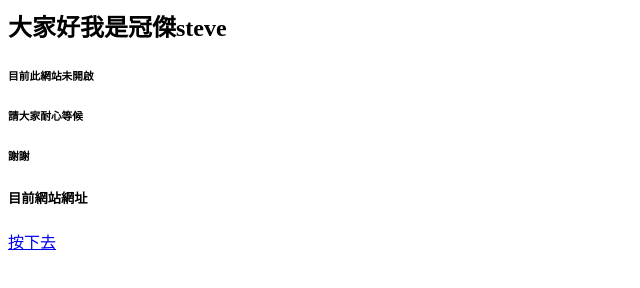
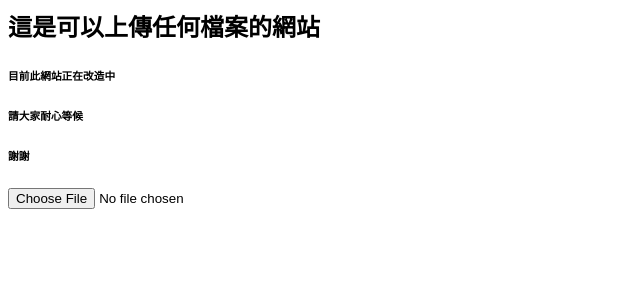
Before and after one commit to guanjiehuan/guanjiehuan.github.io, a plain HTML site: page index.html in a window 1280 px wide. Shown: the whole page, without its empty margins (0-640 px from the left). Drawn offline with Linux system fonts and the light colour scheme.

Commit message:
Add files via upload

```diff
--- a/index.html
+++ b/index.html
@@ -2,15 +2,15 @@
     <HTML>
         <HEAD>
             <meta charset="UTF-8"></meta>
-            <title>冠傑steve</title>
+            <title>cloud服務</title>
         </head>
         <body>
-            <h2>大家好我是冠傑steve</h2>
-            <h6>目前此網站未開啟</h6>
+            <h2>這是可以上傳任何檔案的網站</h2>
+            <h6>目前此網站正在改造中</h6>
             <h6>請大家耐心等候</h6>
             <h6>謝謝</h6>
-            <h5>目前網站網址</h5>
-            <a href="https://steve268.webnode.co.uk/">按下去 </a>
+            <input type ="file" />
+
 
             </body>
      </HTML>
```
